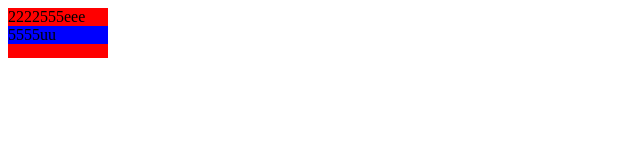
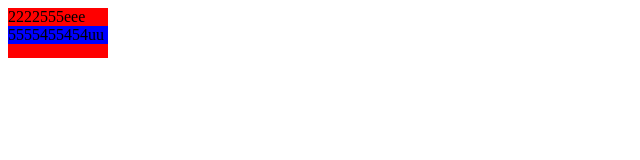
Before and after one commit to chaossssss/gulp-test, a website: page index.html in a window 1280 px wide. Shown: the full height of the page, 0-640 px from the left. Drawn offline with Linux system fonts and the light colour scheme.

Commit message:
修改readme

```diff
--- a/index.html
+++ b/index.html
@@ -8,7 +8,7 @@
 </head>
 <body>
 <div class="box">2222555eee
-  <div class="logo">5555uu</div>
+  <div class="logo">5555455454uu</div>
 </div>
 </body>
 </html>
```
Also changed, not shown: README.md.
